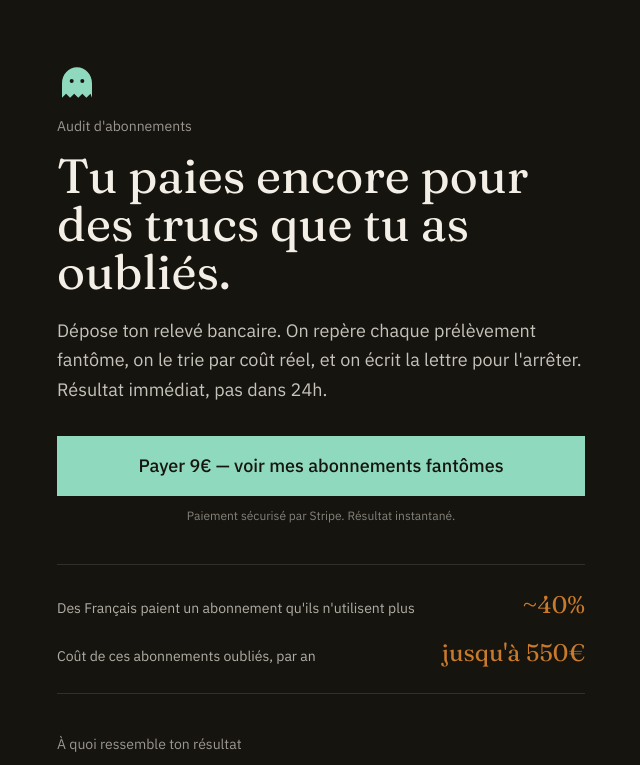
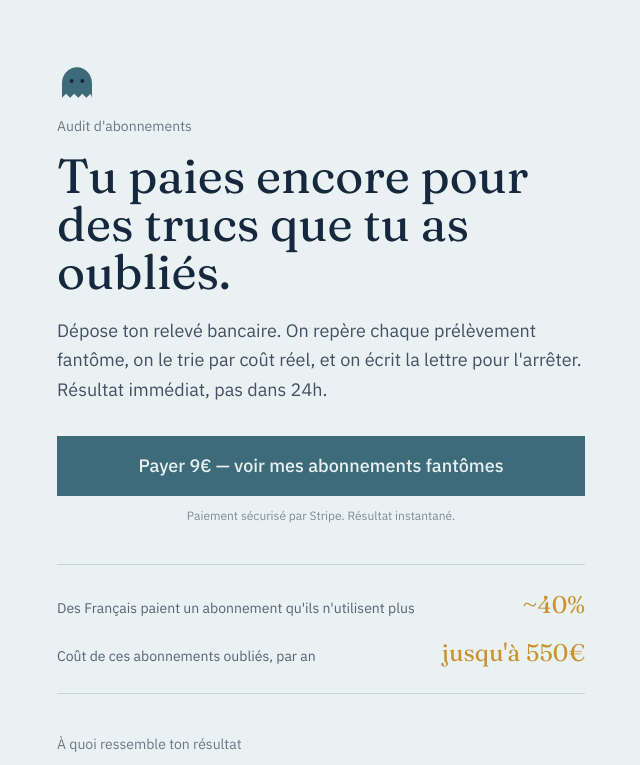
Before and after one commit to teo2maeso-web/fantomes, a Next.js app in the folder fantomes/: page / in a window 1280 px wide. Shown: the top 765 px of the page, without its empty margins (319-959 px from the left). Built offline with nearby package versions, Linux system fonts and the light colour scheme.

Commit message:
Palette bleu marine

```diff
--- a/fantomes/app/globals.css
+++ b/fantomes/app/globals.css
@@ -11,11 +11,11 @@
 }
 
 ::selection {
-  background: #8fd9be;
-  color: #16140f;
+  background: #3d6b7a;
+  color: #e9f1f3;
 }
 
 *:focus-visible {
-  outline: 2px solid #8fd9be;
+  outline: 2px solid #3d6b7a;
   outline-offset: 2px;
 }
--- a/fantomes/components/GhostMark.tsx
+++ b/fantomes/components/GhostMark.tsx
@@ -11,8 +11,8 @@ export function GhostMark({ className = "h-8 w-8" }: { className?: string }) {
         d="M32 5C18.7 5 8 16.5 8 30.6V54l6.5-6.5L21 54l6.5-6.5L34 54l6.5-6.5L47 54l6.5-6.5L56 54V30.6C56 16.5 45.3 5 32 5Z"
         fill="currentColor"
       />
-      <circle cx="23.5" cy="27" r="3.2" fill="#16140F" />
-      <circle cx="40.5" cy="27" r="3.2" fill="#16140F" />
+      <circle cx="23.5" cy="27" r="3.2" fill="#16283D" />
+      <circle cx="40.5" cy="27" r="3.2" fill="#16283D" />
     </svg>
   );
 }
--- a/fantomes/tailwind.config.ts
+++ b/fantomes/tailwind.config.ts
@@ -5,12 +5,12 @@ const config: Config = {
   theme: {
     extend: {
       colors: {
-        paper: "#16140F",
-        ink: "#F3EFE6",
-        moss: "#8FD9BE",
-        rust: "#C97A2B",
-        line: "#33302A",
-        cardtext: "#221E17",
+        paper: "#E9F1F3",
+        ink: "#16283D",
+        moss: "#3D6B7A",
+        rust: "#C9922E",
+        line: "#C4D6DB",
+        cardtext: "#16283D",
       },
       fontFamily: {
         display: ["var(--font-fraunces)"],
```
Also changed, not shown: fantomes/app/icon.svg.
